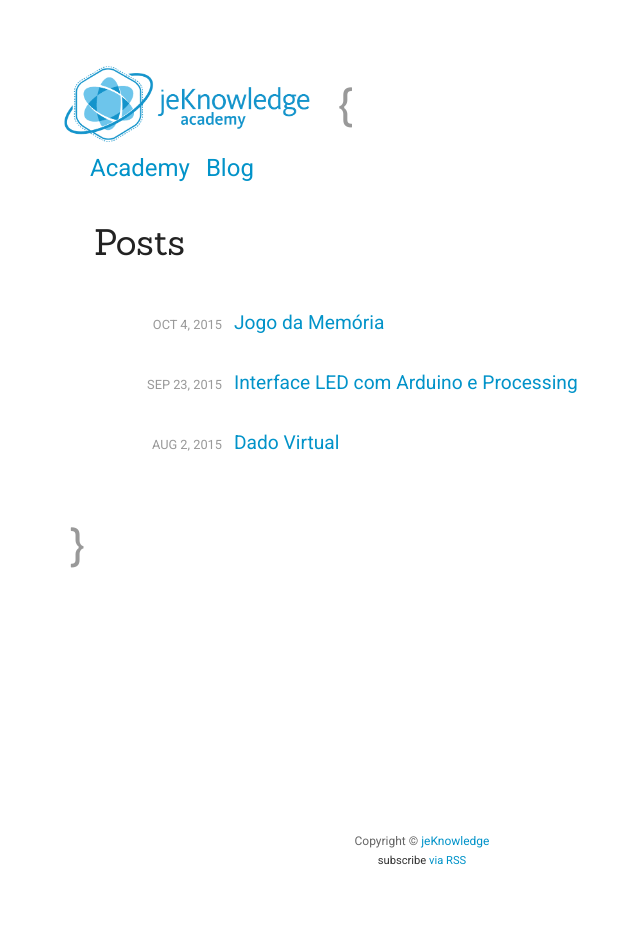
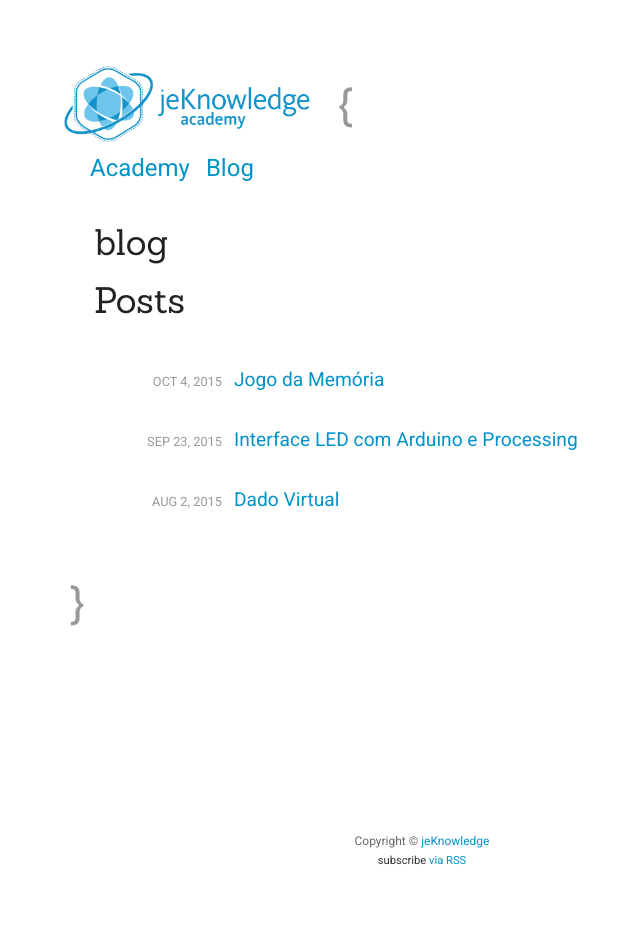
Before and after one commit to jeKnowledge/academy-articles, a Jekyll site: the page built from blog.md, in a window 1280 px wide. Shown: the whole page, without its empty margins (218-858 px from the left). Built offline with Jekyll 4.4.1, drawn with Linux system fonts in a browser that asks for light colours.

Commit message:
Update blog.md

```diff
--- a/blog.md
+++ b/blog.md
@@ -1,5 +1,7 @@
 ---
-layout: default
+layout: post
+title: blog
+permalink: /blog/
 ---
 
 <div class="home">
```
